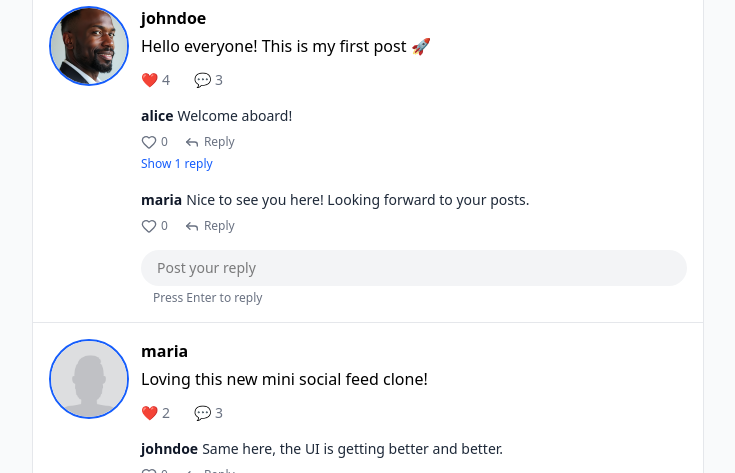
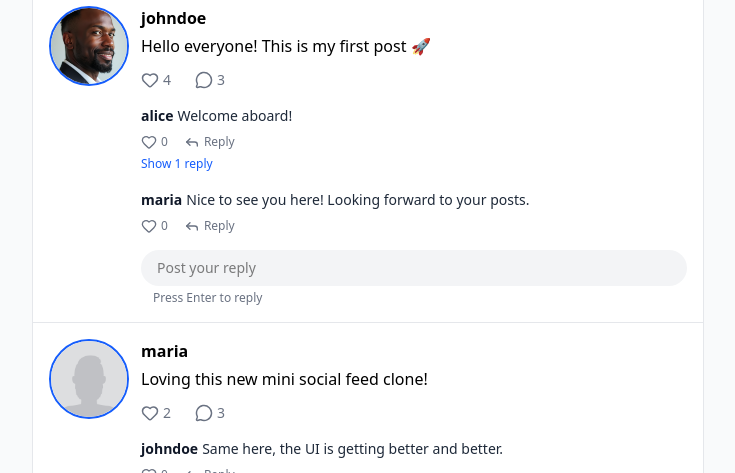
Before and after one commit to amirsalehi-tech/dotone, a Next.js app: page / in a window 1280 px wide. Shown: the part 197-670 px from the top of the page, without its empty margins (272-1007 px from the left). Built offline with nearby package versions, Linux system fonts and the light colour scheme.

Commit message:
fix post bugs

```diff
--- a/src/components/post/index.tsx
+++ b/src/components/post/index.tsx
@@ -6,6 +6,8 @@ import CommentSection from "../comment";
 import {renderTextWithMentions} from "@/src/utils/helpers";
 import {countComments} from "@/src/utils/commentCount";
 import Button from "../ui/button/Button";
+import {useState} from "react";
+import {Heart, MessageCircle} from "lucide-react";
 
 interface Props {
   post: Post;
@@ -14,6 +16,14 @@ interface Props {
 }
 
 export default function PostCard({post, onLike, onComment}: Props) {
+  const [animating, setAnimating] = useState(false);
+
+  const handleLike = () => {
+    setAnimating(true);
+    onLike(post.id);
+    setTimeout(() => setAnimating(false), 200);
+  };
+
   return (
     <div
       id={`post-${post.id}`}
@@ -34,16 +44,27 @@ export default function PostCard({post, onLike, onComment}: Props) {
           {renderTextWithMentions(post.content)}
         </p>
 
-        <div className="flex gap-6 mt-3 text-gray-500 text-sm">
+        <div className="flex gap-6 mt-3 text-gray-500 text-sm items-center">
+          {/* Like */}
           <Button
-            className="hover:text-red-500 transition flex items-center gap-1"
-            onClick={() => onLike(post.id)}
+            className="flex items-center gap-1 hover:text-red-500 transition"
+            onClick={handleLike}
           >
-            ❤️ <span>{post.likes}</span>
+            <Heart
+              size={18}
+              className={`
+                transition-all
+                ${post.liked ? "fill-red-500 text-red-500" : ""}
+                ${animating ? "scale-125" : "scale-100"}
+              `}
+            />
+            <span>{post.likes}</span>
           </Button>
 
+          {/* Comments */}
           <div className="flex items-center gap-1">
-            💬 <span>{countComments(post.comments)}</span>
+            <MessageCircle size={18} />
+            <span>{countComments(post.comments)}</span>
           </div>
         </div>
 
--- a/src/data/mockPosts.ts
+++ b/src/data/mockPosts.ts
@@ -13,11 +13,13 @@ export const mockPosts: Post[] = [
         id: "c1",
         username: "alice",
         content: "Welcome aboard!",
+        likes: 0,
         replies: [
           {
             id: "r1",
             username: "johndoe",
             content: "Thanks Alice! Glad to be here 🙌",
+            likes: 0,
             replies: [],
           },
         ],
@@ -26,6 +28,7 @@ export const mockPosts: Post[] = [
         id: "c2",
         username: "maria",
         content: "Nice to see you here! Looking forward to your posts.",
+        likes: 0,
         replies: [],
       },
     ],
@@ -42,17 +45,20 @@ export const mockPosts: Post[] = [
         id: "c3",
         username: "johndoe",
         content: "Same here, the UI is getting better and better.",
+        likes: 0,
         replies: [
           {
             id: "r2",
             username: "maria",
             content: "Yes! I’m trying to make it feel more polished.",
+            likes: 0,
             replies: [],
           },
           {
             id: "r3",
             username: "alice",
             content: "The spacing improvements really help.",
+            likes: 0,
             replies: [],
           },
         ],
@@ -72,11 +78,13 @@ export const mockPosts: Post[] = [
         id: "c4",
         username: "maria",
         content: "Totally agree. Even subtle transitions help a lot.",
+        likes: 0,
         replies: [
           {
             id: "r4",
             username: "alice",
             content: "Exactly — not too much, just enough to feel smooth.",
+            likes: 0,
             replies: [],
           },
         ],
@@ -85,6 +93,7 @@ export const mockPosts: Post[] = [
         id: "c5",
         username: "david",
         content: "Good typography is underrated.",
+        likes: 0,
         replies: [],
       },
     ],
@@ -102,17 +111,20 @@ export const mockPosts: Post[] = [
         id: "c6",
         username: "johndoe",
         content: "That’s awesome. Did you add nested replies too?",
+        likes: 0,
         replies: [
           {
             id: "r5",
             username: "david",
             content: "Yes, one level of nesting for now.",
+            likes: 0,
             replies: [],
           },
           {
             id: "r6",
             username: "maria",
             content: "That’s probably the right balance for this project.",
+            likes: 0,
             replies: [],
           },
         ],
@@ -121,11 +133,13 @@ export const mockPosts: Post[] = [
         id: "c7",
         username: "alice",
         content: "Would love to see the final UI.",
+        likes: 0,
         replies: [
           {
             id: "r7",
             username: "david",
             content: "I’ll share a screenshot soon 👀",
+            likes: 0,
             replies: [],
           },
         ],
@@ -145,17 +159,20 @@ export const mockPosts: Post[] = [
         id: "c8",
         username: "alice",
         content: "Bell is definitely the safest choice.",
+        likes: 0,
         replies: [],
       },
       {
         id: "c9",
         username: "maria",
         content: "Search also helps balance the header visually.",
+        likes: 0,
         replies: [
           {
             id: "r8",
             username: "sophia",
             content: "Yes, and it gives room for future features too.",
+            likes: 0,
             replies: [],
           },
         ],
@@ -164,6 +181,7 @@ export const mockPosts: Post[] = [
         id: "c10",
         username: "david",
         content: "SquarePen is a nice touch if you want quick compose access.",
+        likes: 0,
         replies: [],
       },
     ],
@@ -181,11 +199,13 @@ export const mockPosts: Post[] = [
         id: "c11",
         username: "johndoe",
         content: "Probably all three, but polish helps you stand out fast.",
+        likes: 0,
         replies: [
           {
             id: "r9",
             username: "noah",
             content: "That’s true — first impressions matter a lot.",
+            likes: 0,
             replies: [],
           },
         ],
@@ -194,11 +214,13 @@ export const mockPosts: Post[] = [
         id: "c12",
         username: "alice",
         content: "Good architecture first, then polish on top.",
+        likes: 0,
         replies: [
           {
             id: "r10",
             username: "maria",
             content: "I’d say a balanced project wins every time.",
+            likes: 0,
             replies: [],
           },
         ],
@@ -218,11 +240,13 @@ export const mockPosts: Post[] = [
         id: "c13",
         username: "david",
         content: "That bug is always more annoying than it looks.",
+        likes: 0,
         replies: [
           {
             id: "r11",
             username: "emma",
             content: "Seriously, took longer than expected 😅",
+            likes: 0,
             replies: [],
           },
         ],
@@ -231,6 +255,7 @@ export const mockPosts: Post[] = [
         id: "c14",
         username: "sophia",
         content: "Worth it though — smooth textarea behavior feels premium.",
+        likes: 0,
         replies: [],
       },
     ],
@@ -248,17 +273,20 @@ export const mockPosts: Post[] = [
         id: "c15",
         username: "maria",
         content: "Yes, but only after the light theme feels complete.",
+        likes: 0,
         replies: [],
       },
       {
         id: "c16",
         username: "alice",
         content: "Agreed. A strong default theme is more important first.",
+        likes: 0,
         replies: [
           {
             id: "r12",
             username: "liam",
             content: "Exactly my thinking.",
+            likes: 0,
             replies: [],
           },
         ],
--- a/src/hooks/usePosts.ts
+++ b/src/hooks/usePosts.ts
@@ -7,6 +7,7 @@ import {Post, Comment} from "../types/post";
 export function usePosts() {
   const [posts, setPosts] = useState<Post[]>(mockPosts);
 
+  // -- Add new post ----------------------------------------------------------
   const addPost = (content: string) => {
     const newPost: Post = {
       id: uuid(),
@@ -21,6 +22,7 @@ export function usePosts() {
     setPosts((prev) => [newPost, ...prev]);
   };
 
+  // -- Toggle like on posts --------------------------------------------------
   const toggleLike = (id: string) => {
     setPosts((prev) =>
       prev.map((p) =>
@@ -35,6 +37,7 @@ export function usePosts() {
     );
   };
 
+  // -- Recursive reply inserter ----------------------------------------------
   const insertReply = (
     comments: Comment[],
     parentId: string,
@@ -44,11 +47,11 @@ export function usePosts() {
       if (comment.id === parentId) {
         return {
           ...comment,
-          replies: [...(comment.replies || []), newComment],
+          replies: [...comment.replies, newComment],
         };
       }
 
-      if (comment.replies?.length) {
+      if (comment.replies.length > 0) {
         return {
           ...comment,
           replies: insertReply(comment.replies, parentId, newComment),
@@ -59,11 +62,13 @@ export function usePosts() {
     });
   };
 
+  // -- Add comment or reply ---------------------------------------------------
   const addComment = (postId: string, text: string, parentId?: string) => {
     const newComment: Comment = {
       id: crypto.randomUUID(),
       username: "johndoe",
       content: text,
+      likes: 0,
       replies: [],
     };
 
@@ -71,6 +76,7 @@ export function usePosts() {
       prev.map((post) => {
         if (post.id !== postId) return post;
 
+        // Top-level comment
         if (!parentId) {
           return {
             ...post,
@@ -78,6 +84,7 @@ export function usePosts() {
           };
         }
 
+        // Nested reply
         return {
           ...post,
           comments: insertReply(post.comments, parentId, newComment),
--- a/src/types/post.ts
+++ b/src/types/post.ts
@@ -2,6 +2,7 @@ export interface Comment {
   id: string;
   username: string;
   content: string;
+  likes: number;
   replies: Comment[];
 }
 
```
